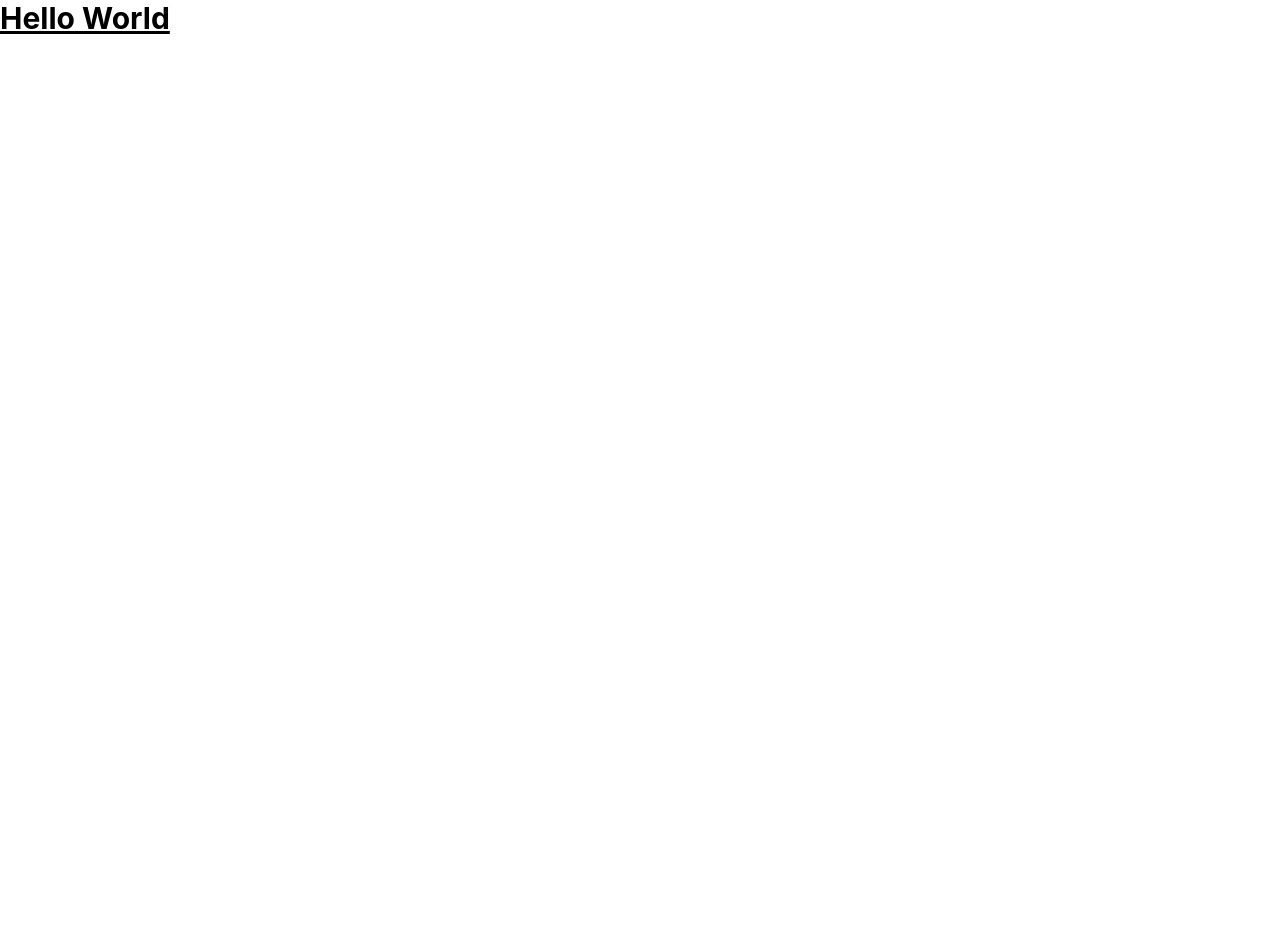
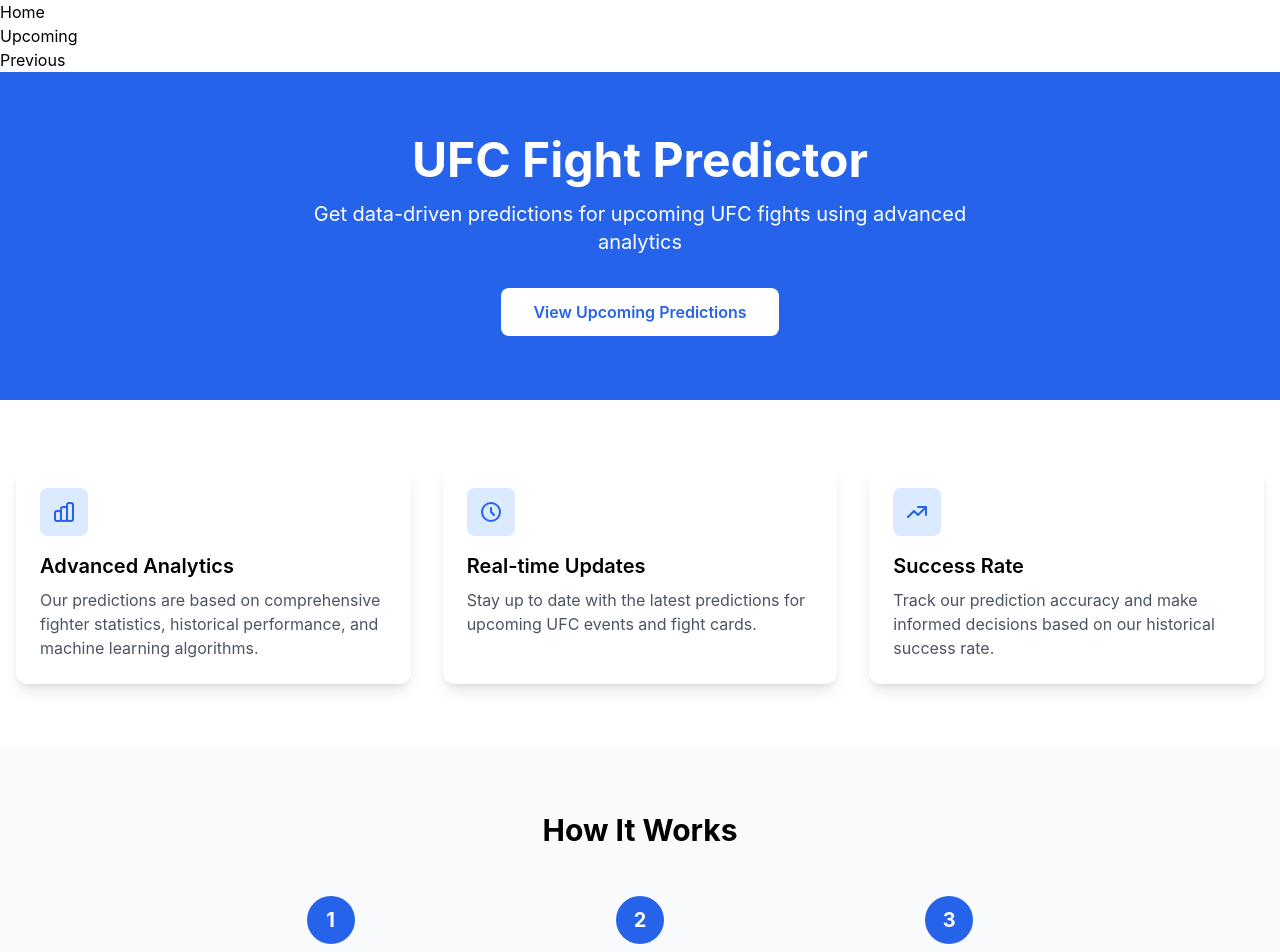
Before and after one commit to dxmv/ufc_match_predictor, a React (Create React App) app in the folder frontend/: page / in a window 1280 px wide. Shown: the top 952 px of the page. Before the commit the page ends 800 px from the top, so only its background shows below. Built offline with nearby package versions, Linux system fonts and the light colour scheme.

Commit message:
Routing & simple home page design

```diff
--- a/frontend/package.json
+++ b/frontend/package.json
@@ -12,6 +12,7 @@
     "@types/react-dom": "^18.3.1",
     "react": "^18.3.1",
     "react-dom": "^18.3.1",
+    "react-router-dom": "^7.0.2",
     "react-scripts": "5.0.1",
     "typescript": "^4.9.5",
     "web-vitals": "^2.1.4"
--- a/frontend/src/App.tsx
+++ b/frontend/src/App.tsx
@@ -1,11 +1,23 @@
-import logo from './logo.svg';
+import React from 'react';
+import { BrowserRouter as Router, Routes, Route } from 'react-router-dom';
+import Navbar from './components/Navbar';
+import Footer from './components/Footer';
+import Home from './pages/Home';
+import Upcoming from './pages/Upcoming';
+import Previous from './pages/Previous';
 
-function App() {
-  return (
-    <div className="App">
-      <p className="text-3xl font-bold underline">Hello World</p>
-    </div>
-  );
-}
+const App: React.FC = () => {
+    return (
+        <Router>
+            <Navbar />
+            <Routes>
+                <Route path="/" element={<Home />} />
+                <Route path="/upcoming" element={<Upcoming />} />
+                <Route path="/previous" element={<Previous />} />
+            </Routes>
+            <Footer />
+        </Router>
+    );
+};
 
 export default App;
--- /dev/null
+++ b/frontend/src/components/Footer.tsx
@@ -0,0 +1,5 @@
+const Footer: React.FC = () => {
+    return <div>Footer</div>;
+};
+
+export default Footer;
--- /dev/null
+++ b/frontend/src/components/Navbar.tsx
@@ -0,0 +1,16 @@
+import React from 'react';
+import { Link } from 'react-router-dom';
+
+const Navbar: React.FC = () => {
+    return (
+        <nav>
+            <ul>
+                <li><Link to="/">Home</Link></li>
+                <li><Link to="/upcoming">Upcoming</Link></li>
+                <li><Link to="/previous">Previous</Link></li>
+            </ul>
+        </nav>
+    );
+};
+
+export default Navbar;
--- /dev/null
+++ b/frontend/src/pages/Home.tsx
@@ -0,0 +1,107 @@
+/**
+ * Here we should describe what the app does.
+ * What it is for, what it is about.
+ * How does the user use the app?
+ * How do we get the predictions?
+ */
+import React from 'react';
+
+const Home: React.FC = () => {
+    return (
+        <div className="min-h-screen">
+            {/* Hero Section */}
+            <div className="bg-blue-600 text-white py-16">
+                <div className="container mx-auto px-4 text-center">
+                    <h1 className="text-5xl font-bold mb-4">UFC Fight Predictor</h1>
+                    <p className="text-xl mb-8 max-w-2xl mx-auto">
+                        Get data-driven predictions for upcoming UFC fights using advanced analytics
+                    </p>
+                    <button className="bg-white text-blue-600 px-8 py-3 rounded-lg font-semibold
+                        hover:bg-blue-50 transition duration-300">
+                        View Upcoming Predictions
+                    </button>
+                </div>
+            </div>
+
+            {/* Features Section */}
+            <div className="py-16 container mx-auto px-4">
+                <div className="grid grid-cols-1 md:grid-cols-3 gap-8">
+                    {/* Feature 1 */}
+                    <div className="bg-white p-6 rounded-xl shadow-lg">
+                        <div className="w-12 h-12 bg-blue-100 rounded-lg flex items-center justify-center mb-4">
+                            <svg className="w-6 h-6 text-blue-600" fill="none" stroke="currentColor" viewBox="0 0 24 24">
+                                <path strokeLinecap="round" strokeLinejoin="round" strokeWidth={2}
+                                    d="M9 19v-6a2 2 0 00-2-2H5a2 2 0 00-2 2v6a2 2 0 002 2h2a2 2 0 002-2zm0 0V9a2 2 0 012-2h2a2 2 0 012 2v10m-6 0a2 2 0 002 2h2a2 2 0 002-2m0 0V5a2 2 0 012-2h2a2 2 0 012 2v14a2 2 0 01-2 2h-2a2 2 0 01-2-2z" />
+                            </svg>
+                        </div>
+                        <h3 className="text-xl font-semibold mb-2">Advanced Analytics</h3>
+                        <p className="text-gray-600">
+                            Our predictions are based on comprehensive fighter statistics, historical performance,
+                            and machine learning algorithms.
+                        </p>
+                    </div>
+
+                    {/* Feature 2 */}
+                    <div className="bg-white p-6 rounded-xl shadow-lg">
+                        <div className="w-12 h-12 bg-blue-100 rounded-lg flex items-center justify-center mb-4">
+                            <svg className="w-6 h-6 text-blue-600" fill="none" stroke="currentColor" viewBox="0 0 24 24">
+                                <path strokeLinecap="round" strokeLinejoin="round" strokeWidth={2}
+                                    d="M12 8v4l3 3m6-3a9 9 0 11-18 0 9 9 0 0118 0z" />
+                            </svg>
+                        </div>
+                        <h3 className="text-xl font-semibold mb-2">Real-time Updates</h3>
+                        <p className="text-gray-600">
+                            Stay up to date with the latest predictions for upcoming UFC events and fight cards.
+                        </p>
+                    </div>
+
+                    {/* Feature 3 */}
+                    <div className="bg-white p-6 rounded-xl shadow-lg">
+                        <div className="w-12 h-12 bg-blue-100 rounded-lg flex items-center justify-center mb-4">
+                            <svg className="w-6 h-6 text-blue-600" fill="none" stroke="currentColor" viewBox="0 0 24 24">
+                                <path strokeLinecap="round" strokeLinejoin="round" strokeWidth={2}
+                                    d="M13 7h8m0 0v8m0-8l-8 8-4-4-6 6" />
+                            </svg>
+                        </div>
+                        <h3 className="text-xl font-semibold mb-2">Success Rate</h3>
+                        <p className="text-gray-600">
+                            Track our prediction accuracy and make informed decisions based on our historical success rate.
+                        </p>
+                    </div>
+                </div>
+            </div>
+
+            {/* How It Works Section */}
+            <div className="bg-gray-50 py-16">
+                <div className="container mx-auto px-4">
+                    <h2 className="text-3xl font-bold text-center mb-12">How It Works</h2>
+                    <div className="grid grid-cols-1 md:grid-cols-3 gap-8 max-w-4xl mx-auto">
+                        <div className="text-center">
+                            <div className="w-12 h-12 bg-blue-600 text-white rounded-full flex items-center
+                                justify-center text-xl font-bold mx-auto mb-4">
+                                1
+                            </div>
+                            <p className="text-gray-700">Select an upcoming UFC event</p>
+                        </div>
+                        <div className="text-center">
+                            <div className="w-12 h-12 bg-blue-600 text-white rounded-full flex items-center
+                                justify-center text-xl font-bold mx-auto mb-4">
+                                2
+                            </div>
+                            <p className="text-gray-700">View detailed fighter analysis</p>
+                        </div>
+                        <div className="text-center">
+                            <div className="w-12 h-12 bg-blue-600 text-white rounded-full flex items-center
+                                justify-center text-xl font-bold mx-auto mb-4">
+                                3
+                            </div>
+                            <p className="text-gray-700">Get fight outcome predictions</p>
+                        </div>
+                    </div>
+                </div>
+            </div>
+        </div>
+    );
+};
+
+export default Home;
--- /dev/null
+++ b/frontend/src/pages/Previous.tsx
@@ -0,0 +1,5 @@
+const Previous: React.FC = () => {
+    return <div>Previous</div>;
+};
+
+export default Previous;
--- /dev/null
+++ b/frontend/src/pages/Upcoming.tsx
@@ -0,0 +1,5 @@
+const Upcoming: React.FC = () => {
+    return <div>Upcoming</div>;
+};
+
+export default Upcoming;
```
Also changed, not shown: frontend/src/types/match_types.ts (added, +8 -0 lines), 1 other file (tests, documents, lock files or other folders).
